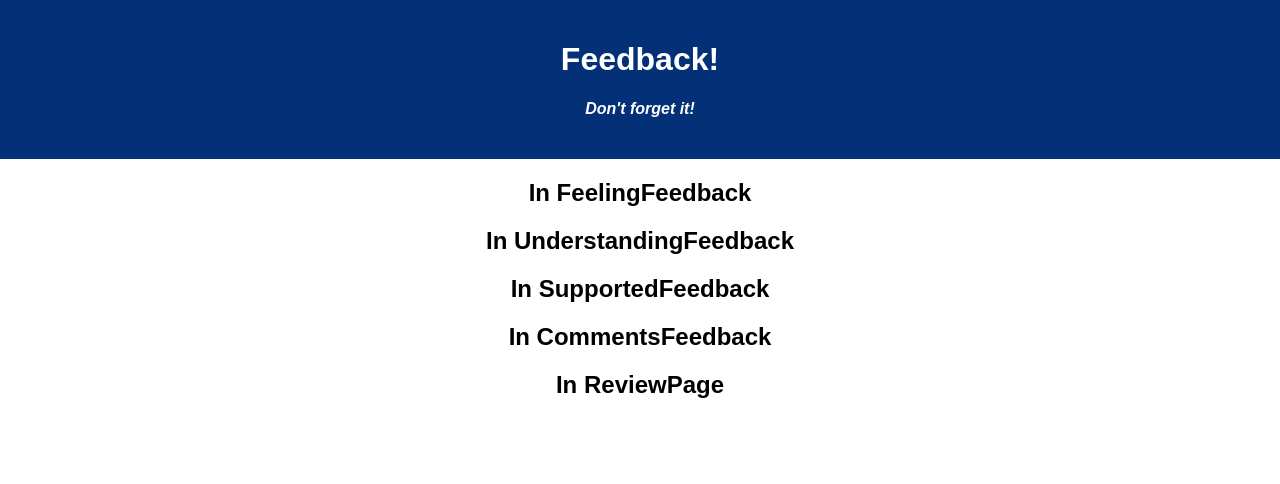
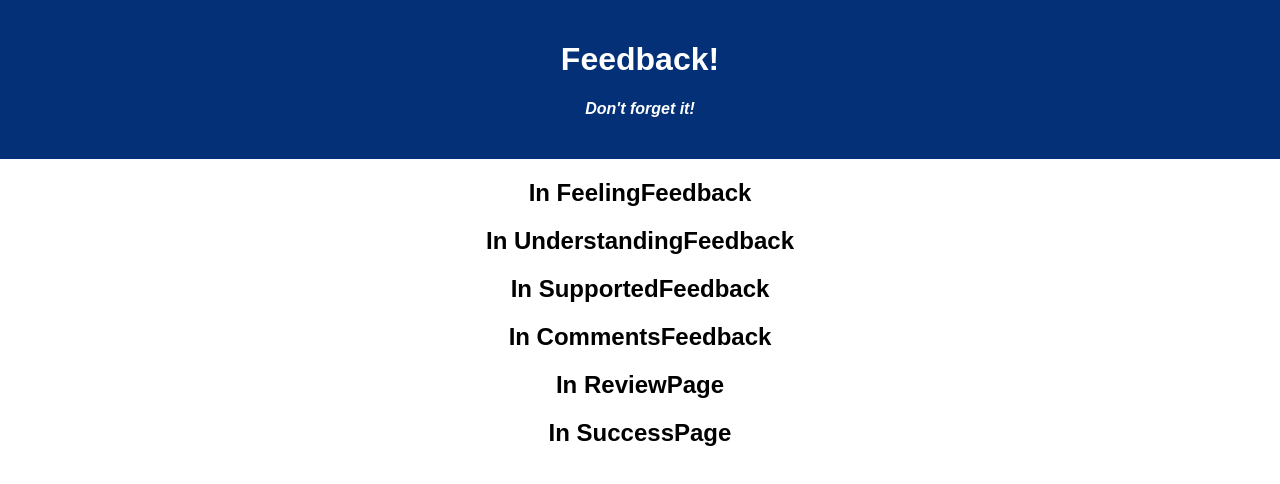
Before and after one commit to brandonwharton/Daily-Feedback-Form, a React (Create React App) app: page / in a window 1280 px wide. Shown: the top 484 px of the page. Built offline with nearby package versions, Linux system fonts and the light colour scheme.

Commit message:
Made a SuccessPage component, handled import/export

```diff
--- a/src/components/App/App.jsx
+++ b/src/components/App/App.jsx
@@ -7,7 +7,7 @@ import UnderstandingFeedback from '../UnderstandingFeedback/UnderstandingFeedbac
 import SupportedFeedback from '../SupportedFeedback/SupportedFeedback';
 import CommentsFeedback from '../CommentsFeedback/CommentsFeedback';
 import ReviewPage from '../ReviewPage/ReviewPage';
-
+import SuccessPage from '../SuccessPage/SuccessPage';
 
 function App() {
 
@@ -23,6 +23,7 @@ function App() {
       <SupportedFeedback />
       <CommentsFeedback />
       <ReviewPage />
+      <SuccessPage />
     </div>
   );
 }
--- /dev/null
+++ b/src/components/SuccessPage/SuccessPage.jsx
@@ -0,0 +1,8 @@
+function SuccessPage () {
+
+    return (
+        <h2>In SuccessPage</h2>
+    )
+}
+
+export default SuccessPage;
```
Also changed, not shown: 1 other file (tests, documents, lock files or other folders).
